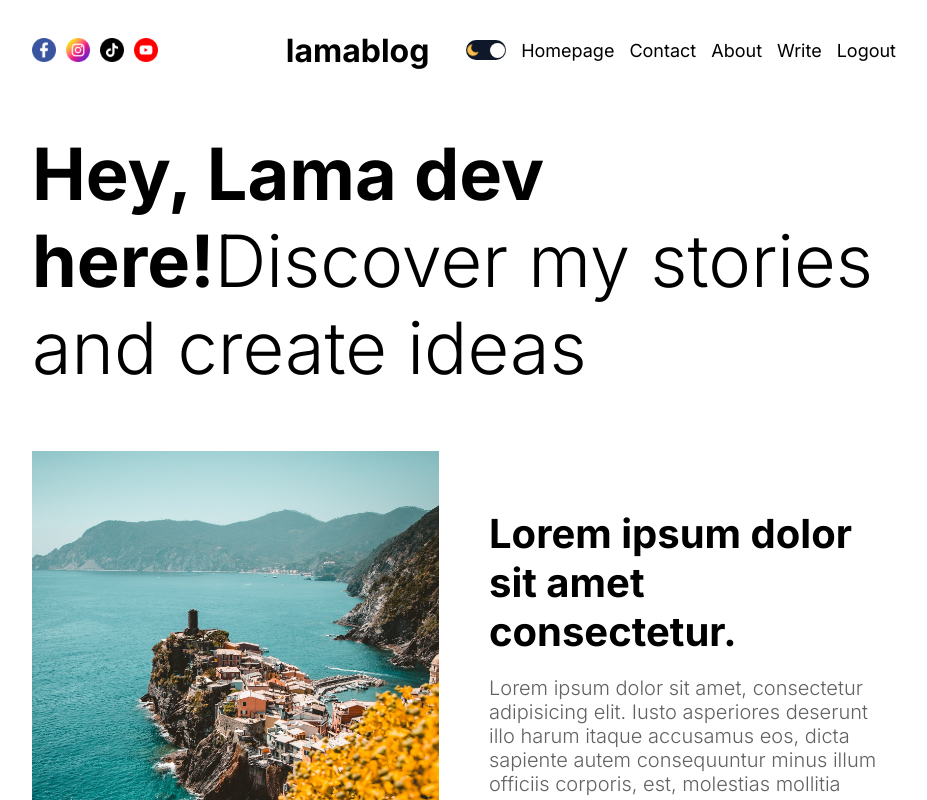
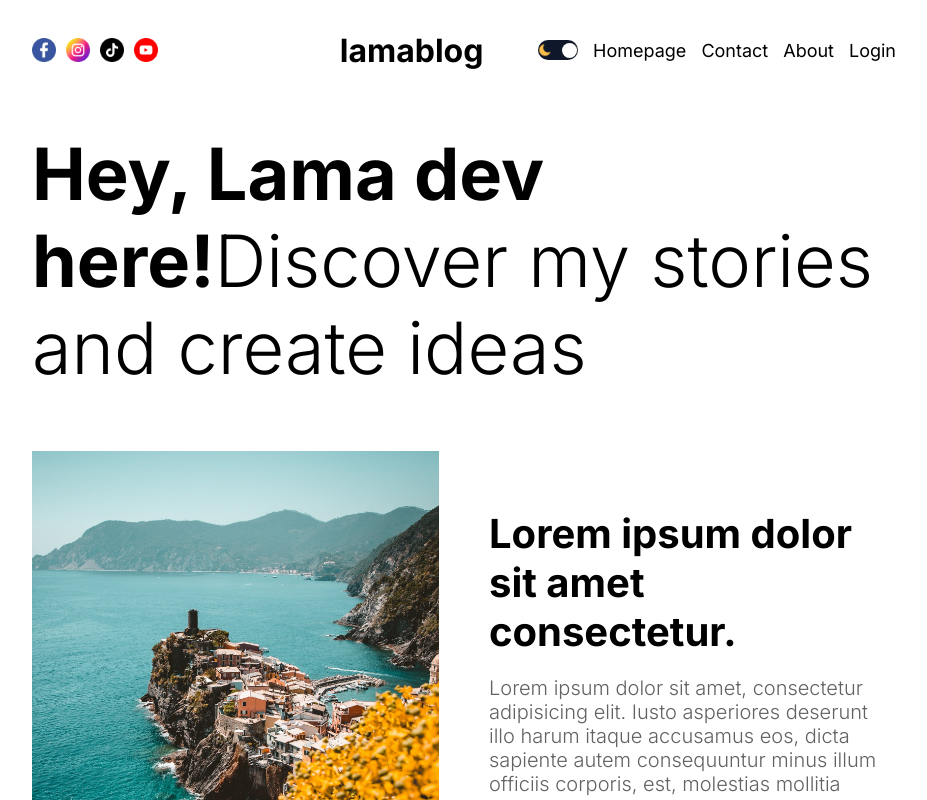
Before and after one commit to shahriartamim2/Next.js-Blog-App, a Next.js app: page / in a window 1280 px wide. Shown: the top 800 px of the page, without its empty margins (176-1103 px from the left). Built offline with nearby package versions, Linux system fonts and the light colour scheme; no server answers.

Commit message:
Update : Auth test

```diff
--- a/src/components/authLinks/AuthLinks.jsx
+++ b/src/components/authLinks/AuthLinks.jsx
@@ -6,8 +6,7 @@ import styles from "./authLinks.module.css";
 
 const AuthLinks = () => {
   const [open, setOpen] = useState(false);
-  // const {status} = useSession();
-  const status = "authenticated";
+  const {status} = useSession();
   return (
     <>
       {status === "unauthenticated" ? (
```
